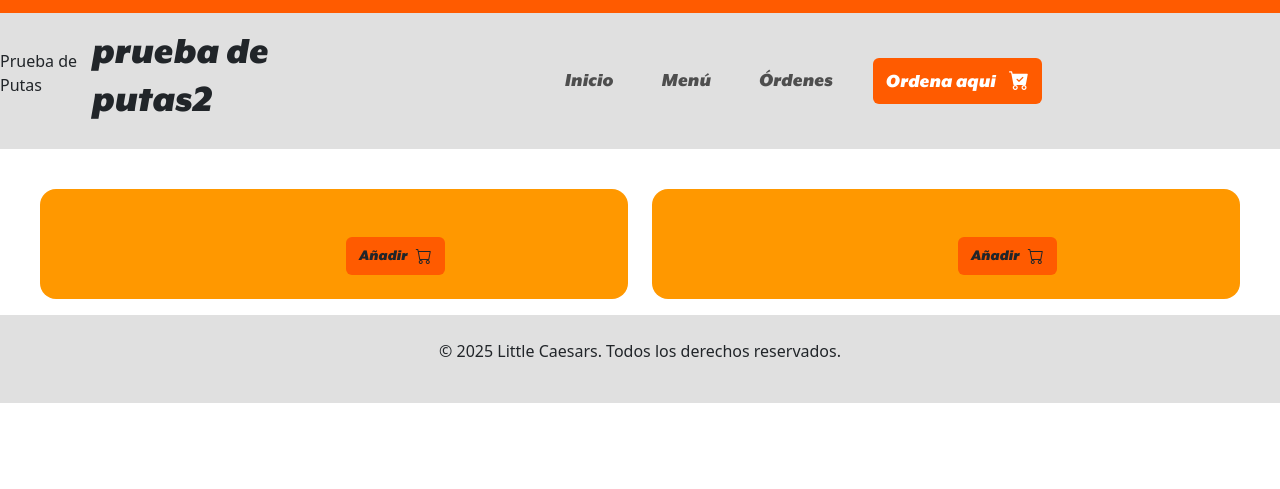
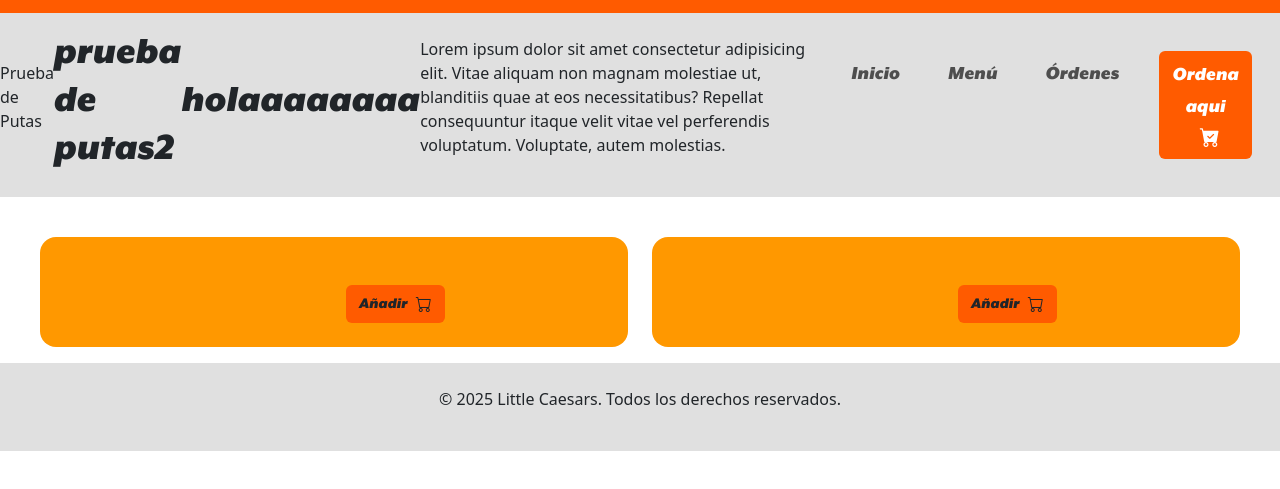
Before and after one commit to Santhurt/tienda_pizza, a website: page index.html in a window 1280 px wide. Shown: the part 231-720 px from the top of the page. Drawn offline with nearby package versions, Linux system fonts and the light colour scheme; some packages are replaced by stand-ins of ours; a script that the page names is missing.

Commit message:
pruebaaaaaa

```diff
--- a/index.html
+++ b/index.html
@@ -25,6 +25,8 @@
 
     <p>Prueba de Putas</p>
     <h1>prueba de putas2</h1>
+    <h1>holaaaaaaaa</h1>
+    <p>Lorem ipsum dolor sit amet consectetur adipisicing elit. Vitae aliquam non magnam molestiae ut, blanditiis quae at eos necessitatibus? Repellat consequuntur itaque velit vitae vel perferendis voluptatum. Voluptate, autem molestias.</p>
         <div class="container-fluid">
             <!--Boton que aparece cuando la pantalla es pequeña para expandir el contenido-->
             <button class="navbar-toggler" type="button" data-bs-toggle="collapse" data-bs-target="#navbarNav">
```
